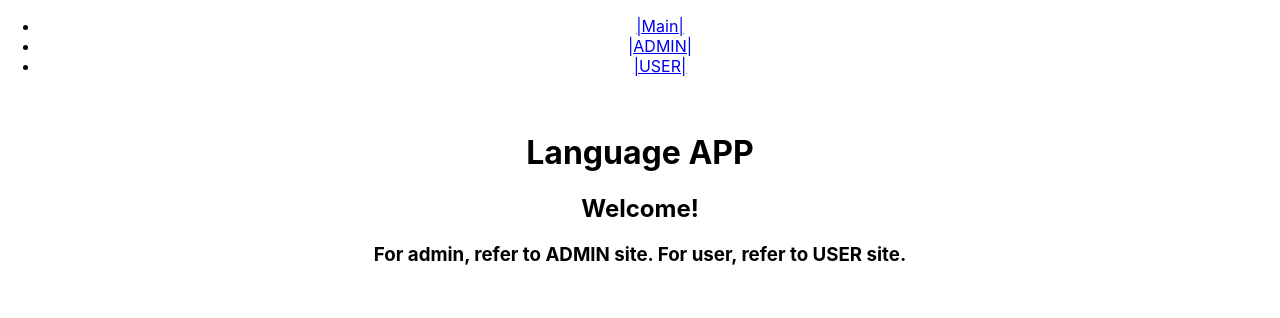
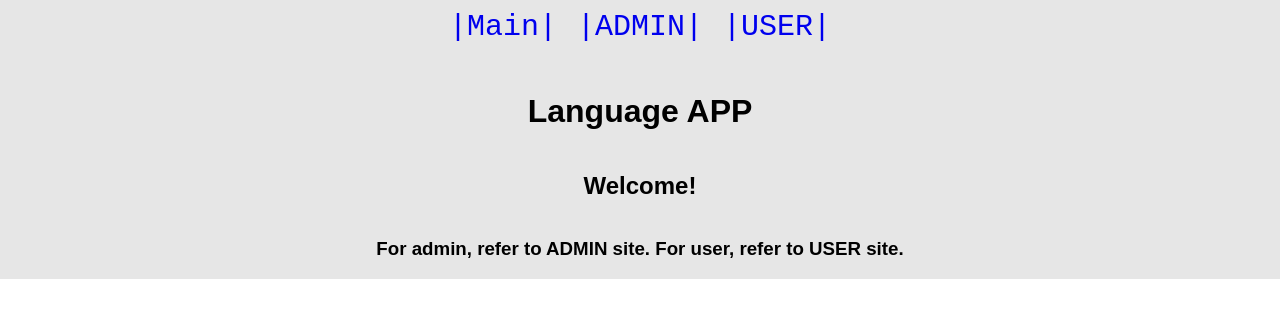
Before and after one commit to jftamk/language-app-project, a React (Create React App) app in the folder frontend/: page / in a window 1280 px wide. Shown: the top 318 px of the page. Built offline with nearby package versions, Linux system fonts and the light colour scheme.

Commit message:
Add css to APP

```diff
--- a/frontend/src/App.css
+++ b/frontend/src/App.css
@@ -1,38 +1,31 @@
+* {
+  box-sizing: border-box;
+}
 .App {
+  content-visibility: visible;
   text-align: center;
-}
-
-.App-logo {
-  height: 40vmin;
-  pointer-events: none;
-}
-
-@media (prefers-reduced-motion: no-preference) {
-  .App-logo {
-    animation: App-logo-spin infinite 20s linear;
-  }
-}
-
-.App-header {
-  background-color: #282c34;
-  min-height: 100vh;
+  background-color: #e6e6e6;
   display: flex;
   flex-direction: column;
   align-items: center;
   justify-content: center;
-  font-size: calc(10px + 2vmin);
-  color: white;
+  font-family: Arial, Helvetica, sans-serif;
+}
+ul {
+  list-style-type: none;
+  margin: 0;
+  padding: 0;
+  overflow: hidden;
 }
 
-.App-link {
-  color: #61dafb;
+li {
+  float: left;
 }
 
-@keyframes App-logo-spin {
-  from {
-    transform: rotate(0deg);
-  }
-  to {
-    transform: rotate(360deg);
-  }
+li a {
+  display: inline-block;
+  padding: 10px;
+  font-size: 30px;
+  font-family: "Courier New", Courier, monospace;
+  text-decoration: none;
 }
```
